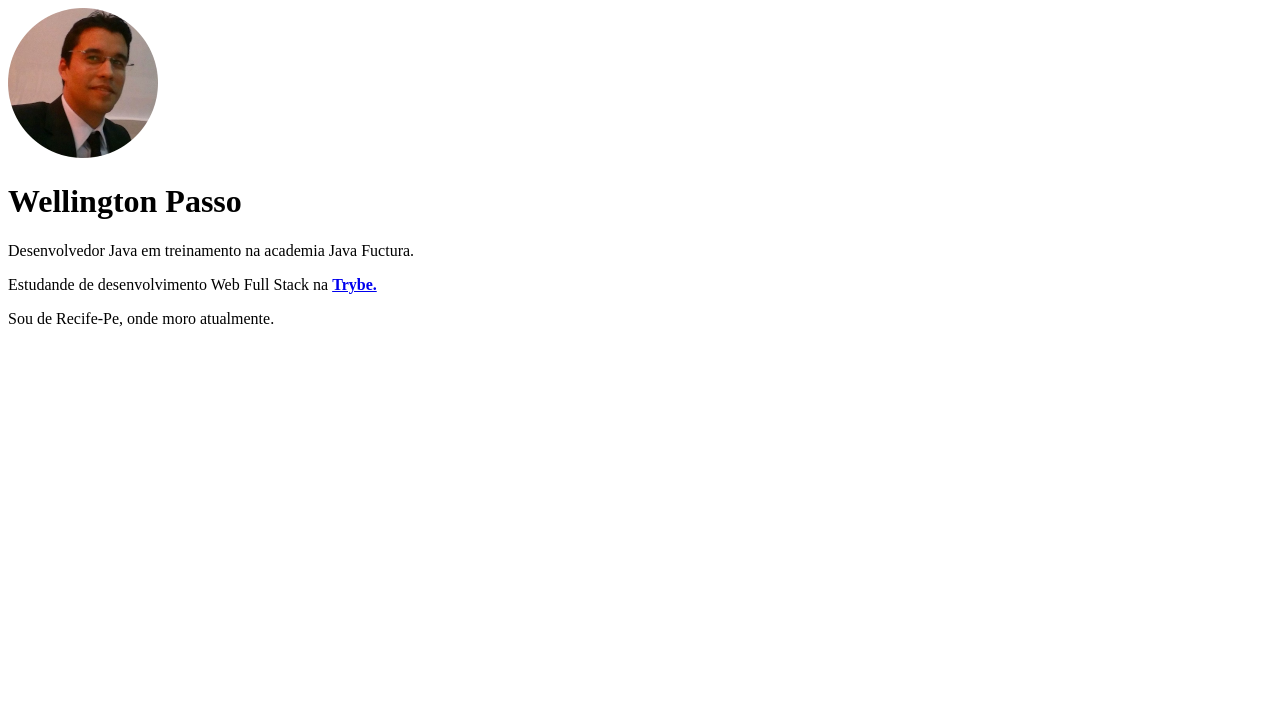
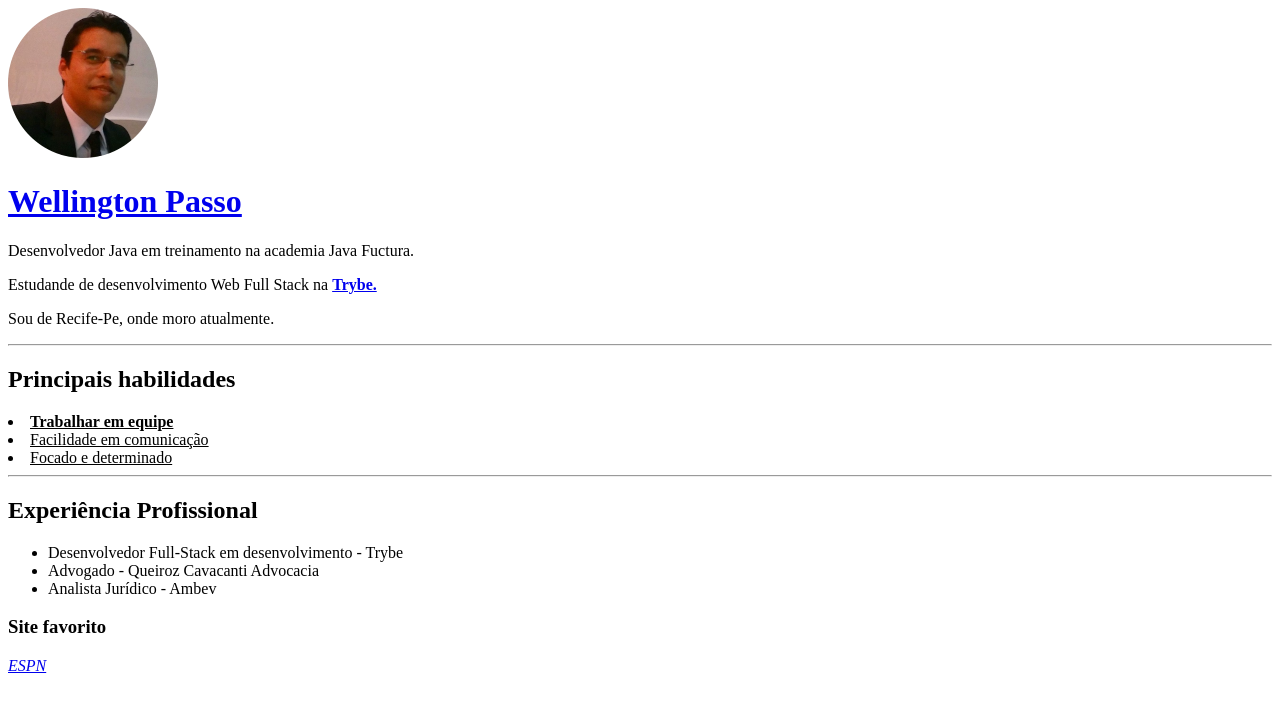
Before and after one commit to tonpasso/tonpasso.github.io, a plain HTML site: page index.html in a window 1280 px wide. Drawn offline with Linux system fonts and the light colour scheme.

Commit message:
Incluindo habilidades e experiencia profissional

```diff
--- a/index.html
+++ b/index.html
@@ -7,11 +7,27 @@
     <title>Portfólio Web</title>
 </head>
 <body>
-    <img src="photo150-circle.png" alt="foto perfil">
-    <h1>Wellington Passo</h1>
+    <img id="foto" src="photo150-circle.png" alt="foto perfil">
+    <h1><a href="#foto">Wellington Passo</a></h1>
     <p>Desenvolvedor Java em treinamento na academia Java Fuctura.</p>
     <p>Estudande de desenvolvimento Web Full Stack na <strong><a href="https://www.betrybe.com/"">Trybe.</a></strong></p>
     <p>Sou de Recife-Pe, onde moro atualmente.</p>
+    <hr>
+    <h2>Principais habilidades</h2>
+    <u>
+        <li><strong>Trabalhar em equipe</strong></li>
+        <li>Facilidade em comunicação</li>
+        <li>Focado e determinado</li>
+    </u>
+    <hr>
+    <h2>Experiência Profissional</h2>
+    <ul>
+        <li>Desenvolvedor Full-Stack em desenvolvimento - Trybe</li>
+        <li>Advogado - Queiroz Cavacanti Advocacia</li>
+        <li>Analista Jurídico - Ambev</li>
+    </ul>
+    <h3>Site favorito</h3>
+    <a href="https://www.espn.com.br/" target="_blank"><em>ESPN</em></a>
 
 </body>
 </html>
```
